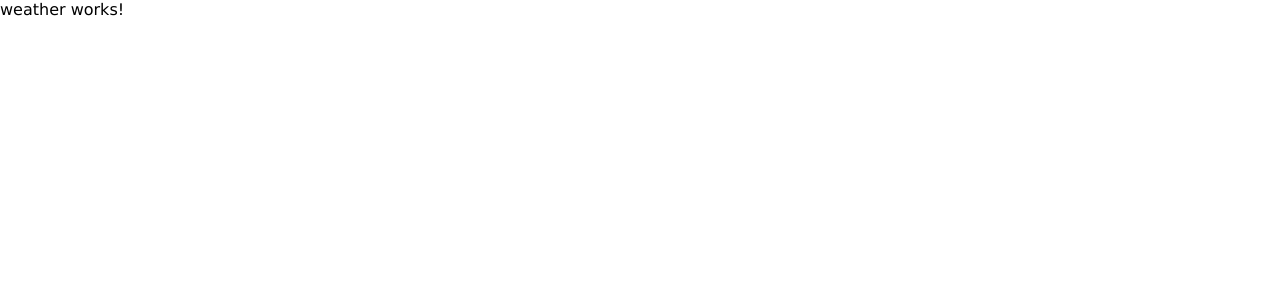
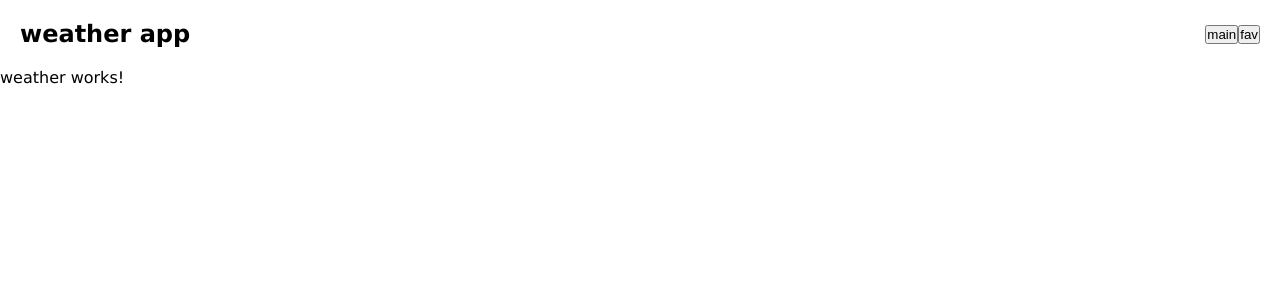
Before and after one commit to RoeeKorot/lawyal-assignment, an Angular app: page /weather in a window 1280 px wide. Shown: the top 300 px of the page. Built offline with nearby package versions, Linux system fonts and the light colour scheme; no server answers.

Commit message:
created header component

```diff
--- /dev/null
+++ b/src/app/core/components/header/header.component.html
@@ -0,0 +1,9 @@
+<header>
+    <nav class="navbar-container">
+        <h1>weather app</h1>
+        <div>
+            <button routerLink="/weather">main</button>
+            <button routerLink="/fav">fav</button>
+        </div>
+    </nav>
+</header>
--- /dev/null
+++ b/src/app/core/components/header/header.component.scss
@@ -0,0 +1,6 @@
+.navbar-container {
+    display: flex;
+    align-items: center;
+    justify-content: space-between;
+    padding: 2rem;
+}
--- a/src/app/core/core.module.ts
+++ b/src/app/core/core.module.ts
@@ -1,14 +1,20 @@
 import { NgModule } from '@angular/core';
 import { CommonModule } from '@angular/common';
 import { WeatherService } from './services/weather.service';
+import { HeaderComponent } from './components/header/header.component';
 
 
 
 @NgModule({
   declarations: [
+
+    HeaderComponent
   ],
   imports: [
     CommonModule
+  ],
+  exports: [
+    HeaderComponent
   ],
   providers: [
     WeatherService
--- a/src/app/feature-modules/weather/components/weather/weather.component.ts
+++ b/src/app/feature-modules/weather/components/weather/weather.component.ts
@@ -1,5 +1,6 @@
 import { Component, OnInit } from '@angular/core';
 import { WeatherService } from 'src/app/core/services/weather.service';
+import { WeatherData } from './../../interfaces/weather-data.interface';
 
 @Component({
   selector: 'app-weather',
@@ -7,15 +8,14 @@ import { WeatherService } from 'src/app/core/services/weather.service';
   styleUrls: ['./weather.component.scss']
 })
 export class WeatherComponent implements OnInit {
-  public weatherData = {};
+  public weatherData!: WeatherData;
 
   constructor(private weatherService: WeatherService) {}
 
   ngOnInit(): void {
-    this.weatherService.getCityByName('Tel Aviv').subscribe(res => {
-      this.weatherData = res;
-      console.log(res);
-    })
+    // this.weatherService.getCityByName('Tel Aviv').subscribe((data: WeatherData) => {
+    //   this.weatherData = data;
+    // })
 
   }
 }
--- a/src/app/main/app.component.html
+++ b/src/app/main/app.component.html
@@ -1 +1,2 @@
+<app-header></app-header>
 <router-outlet></router-outlet>
```
Also changed, not shown: src/app/core/components/header/header.component.ts (added, +10 -0 lines), 1 other file (tests, documents, lock files or other folders).
